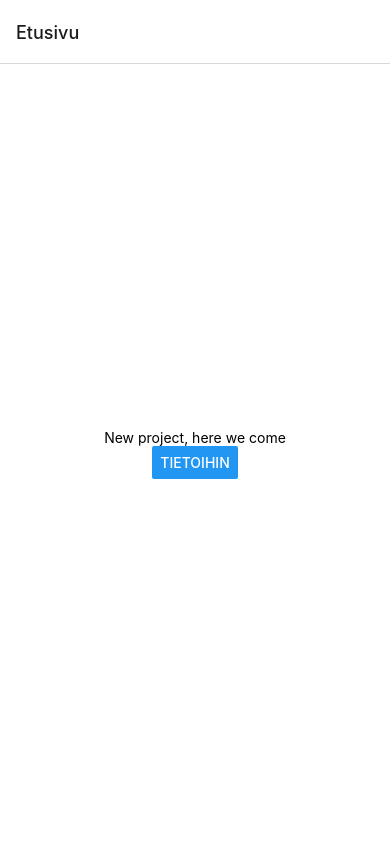
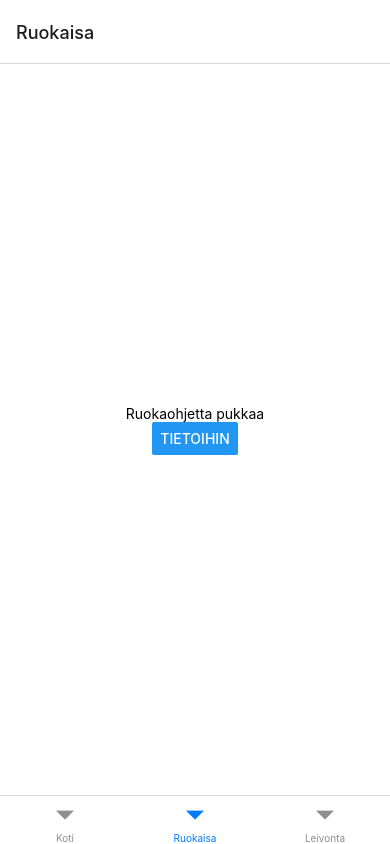
Before and after one commit to maellu8/saavutettava_reseptimobiilisovellus, a React Native app: screen /Ruokaisa in a window 390 px wide. Built offline with nearby package versions, Linux system fonts and the light colour scheme.

Commit message:
Stack ja Tab navigaattorit yhteiskäytössä

```diff
--- a/App.js
+++ b/App.js
@@ -1,20 +1,57 @@
 //import 'react-native-gesture-handler';
 import * as React from 'react';
+import { SafeAreaProvider } from 'react-native-safe-area-context';
 import { NavigationContainer } from '@react-navigation/native';
 import { createStackNavigator } from '@react-navigation/stack';
+import { createBottomTabNavigator } from '@react-navigation/bottom-tabs';
 import Etusivu from './src/Etusivu';
 import Tiedot from './src/Tiedot';
+import Ruokaisa from './src/Ruokaisa';
+import Leivonta from './src/Leivonta';
 // navigaatio
 
+//const HomeStack = createStackNavigator();
 const Stack = createStackNavigator();
+const Tab = createBottomTabNavigator();
+/*
+function HomeTabs() {
+  return (
+    <Tab.Navigator>
+      <Tab.Screen name="Koti" component={Etusivu} options={{ headerShown: false }} />
+      <Tab.Screen name="Ruokaisa" component={Ruokaisa} />
+      <Tab.Screen name="Leivonta" component={Leivonta} />
+    </Tab.Navigator>
+  );
+}
 
-export default function StackNavigation() {
+export default function App() {
   return (
     <NavigationContainer>
       <Stack.Navigator>
-        <Stack.Screen name="Etusivu" component={Etusivu} />
+        <Stack.Screen name="Etusivu" component={HomeTabs} options={{ headerShown: false }} />
         <Stack.Screen name="Tiedot" component={Tiedot} />
       </Stack.Navigator>
     </NavigationContainer>
   );
+} */
+
+export default function StackNavigation() {
+  return (
+    <SafeAreaProvider>
+      <NavigationContainer>
+        <Tab.Navigator>
+          <Tab.Screen name="Koti" options={{ headerShown: false }}>
+            {() => (
+              <Stack.Navigator>
+               <Stack.Screen name="Etusivu" component={Etusivu} options={{ headerShown: false }} />
+               <Stack.Screen name="Tiedot" component={Tiedot} />
+             </Stack.Navigator>
+            )}
+          </Tab.Screen>
+          <Tab.Screen name="Ruokaisa" component={Ruokaisa} />
+          <Tab.Screen name="Leivonta" component={Leivonta} />
+        </Tab.Navigator>
+      </NavigationContainer>
+    </SafeAreaProvider>
+  );
 }
--- /dev/null
+++ b/src/Leivonta.js
@@ -0,0 +1,25 @@
+import React from 'react';
+import { StatusBar } from 'expo-status-bar';
+import { StyleSheet, Text, View, Button } from 'react-native';
+// Leivonta-listaus
+
+export default function Leivonta({ navigation }) {
+  return (
+    <View style={styles.container}>
+      <Text>Leipaistaan</Text>
+      <StatusBar style="auto" />
+      <Button title="Tietoihin"
+        onPress={() => navigation.navigate('Tiedot')}
+      />
+    </View>
+  );
+}
+
+const styles = StyleSheet.create({
+  container: {
+    flex: 1,
+    backgroundColor: '#fff',
+    alignItems: 'center',
+    justifyContent: 'center',
+  },
+});
--- /dev/null
+++ b/src/Ruokaisa.js
@@ -0,0 +1,25 @@
+import React from 'react';
+import { StatusBar } from 'expo-status-bar';
+import { StyleSheet, Text, View, Button } from 'react-native';
+// Ruokaisat ruoat listaus
+
+export default function Ruokaisa({ navigation }) {
+  return (
+    <View style={styles.container}>
+      <Text>Ruokaohjetta pukkaa</Text>
+      <StatusBar style="auto" />
+      <Button title="Tietoihin"
+        onPress={() => navigation.navigate('Tiedot')}
+      />
+    </View>
+  );
+}
+
+const styles = StyleSheet.create({
+  container: {
+    flex: 1,
+    backgroundColor: '#fff',
+    alignItems: 'center',
+    justifyContent: 'center',
+  },
+});
```
Also changed, not shown: package.json (+5 -4 lines), 1 other file (tests, documents, lock files or other folders).
